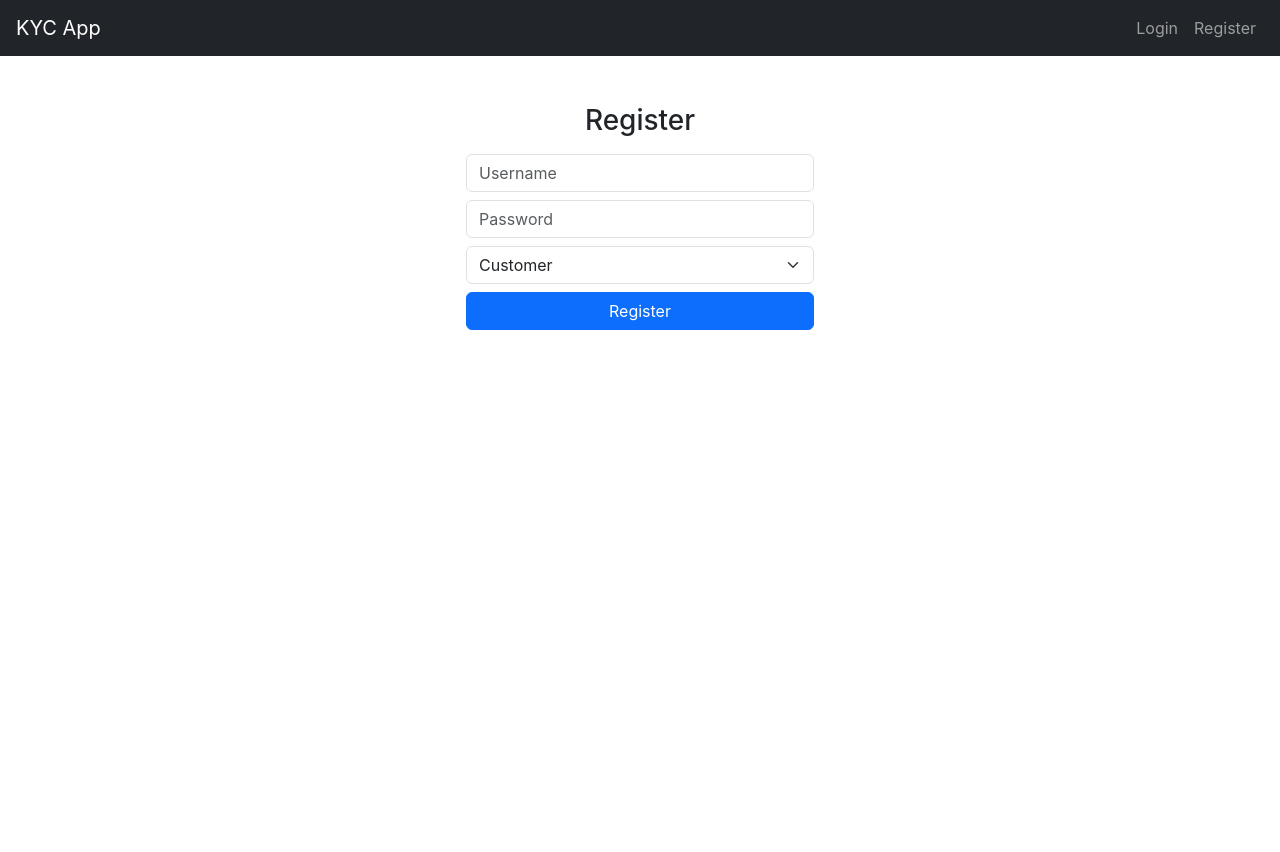
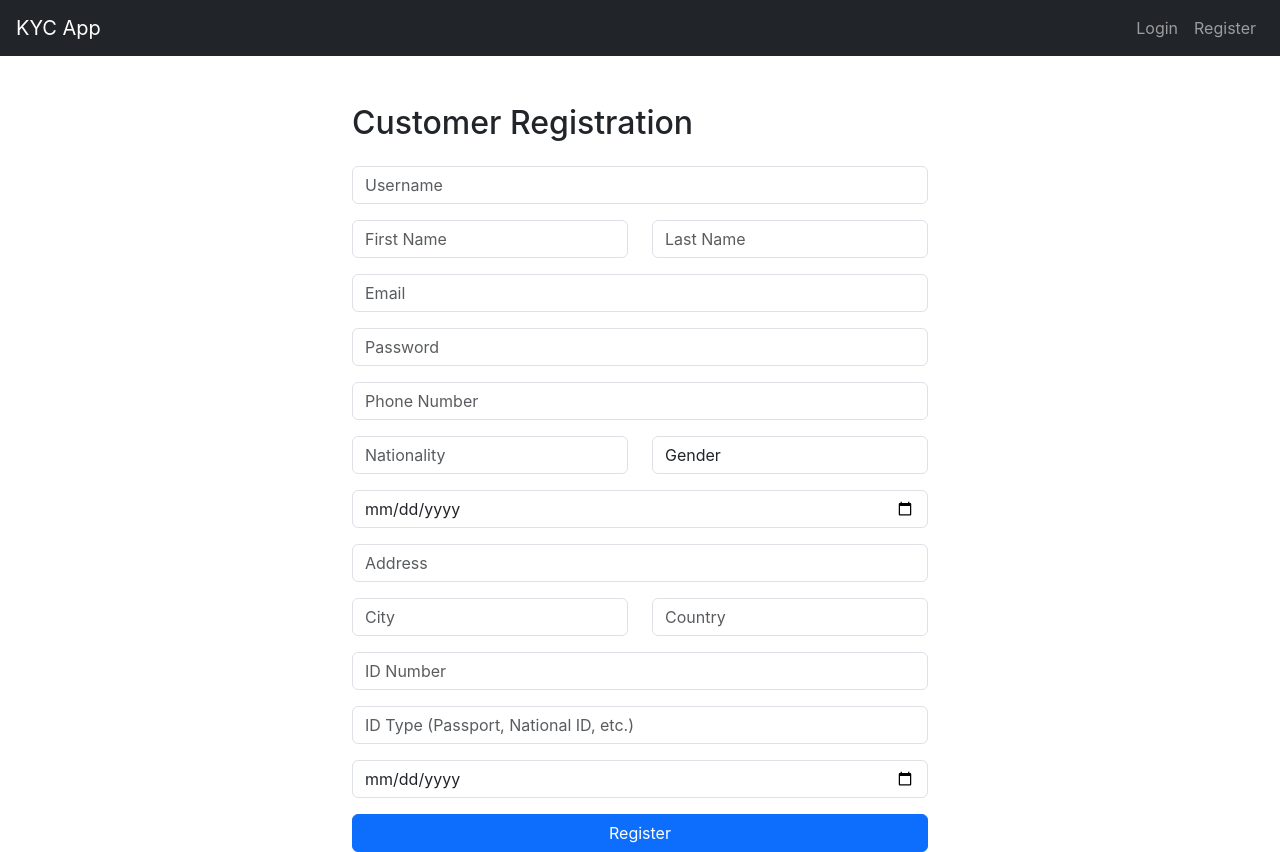
Before and after one commit to KYCApp/KycFrontEnd, a React (Create React App) app: page /register in a window 1280 px wide. Before the commit the page ends 800 px from the top, so only its background shows below. Built offline with nearby package versions, Linux system fonts and the light colour scheme.

Commit message:
updating login and register pages - adding customer dashboard

```diff
--- a/src/pages/CustomerDashboard.js
+++ b/src/pages/CustomerDashboard.js
@@ -0,0 +1,94 @@
+import { useEffect, useState } from "react";
+import api from "../api/axios";
+
+export default function CustomerDashboard() {
+  const [customer, setCustomer] = useState(null);
+  const [loading, setLoading] = useState(true);
+  const [error, setError] = useState("");
+
+  useEffect(() => {
+    const fetchCustomer = async () => {
+      try {
+        const res = await api.get("/customers/me");
+        setCustomer(res.data);
+      } catch (err) {
+        setError(err.response?.data?.message || "Failed to fetch profile");
+      } finally {
+        setLoading(false);
+      }
+    };
+
+    fetchCustomer();
+  }, []);
+
+  if (loading) return <p className="text-center mt-5">Loading profile...</p>;
+  if (error) return <p className="text-danger text-center mt-5">{error}</p>;
+
+  return (
+    <div className="container mt-5">
+      <h2 className="mb-4">Customer Profile</h2>
+
+      <div className="card shadow p-4">
+        <div className="row mb-3">
+          <div className="col">
+            <strong>Username:</strong> {customer.username}
+          </div>
+          <div className="col">
+            <strong>Email:</strong> {customer.email}
+          </div>
+        </div>
+
+        <div className="row mb-3">
+          <div className="col">
+            <strong>First Name:</strong> {customer.firstName}
+          </div>
+          <div className="col">
+            <strong>Last Name:</strong> {customer.lastName}
+          </div>
+        </div>
+
+        <div className="row mb-3">
+          <div className="col">
+            <strong>Phone Number:</strong> {customer.phoneNumber}
+          </div>
+          <div className="col">
+            <strong>Nationality:</strong> {customer.nationality}
+          </div>
+        </div>
+
+        <div className="row mb-3">
+          <div className="col">
+            <strong>Gender:</strong> {customer.gender}
+          </div>
+          <div className="col">
+            <strong>Date of Birth:</strong> {customer.dateOfBirth}
+          </div>
+        </div>
+
+        <div className="row mb-3">
+          <div className="col">
+            <strong>Address:</strong> {customer.address}
+          </div>
+          <div className="col">
+            <strong>City:</strong> {customer.city}
+          </div>
+          <div className="col">
+            <strong>Country:</strong> {customer.country}
+          </div>
+        </div>
+
+        <div className="row mb-3">
+          <div className="col">
+            <strong>ID Number:</strong> {customer.idNumber}
+          </div>
+          <div className="col">
+            <strong>ID Type:</strong> {customer.idType}
+          </div>
+          <div className="col">
+            <strong>ID Expiry Date:</strong> {customer.idExpiryDate}
+          </div>
+        </div>
+      </div>
+    </div>
+  );
+}
--- a/src/pages/Login.js
+++ b/src/pages/Login.js
@@ -1,35 +1,79 @@
 import { useState } from "react";
-import API from "../api/axios";
 import { useNavigate } from "react-router-dom";
+import api from "../api/axios";
 
 export default function Login() {
-  const [form, setForm] = useState({ username: "", password: "" });
-  const [error, setError] = useState("");
   const navigate = useNavigate();
 
-  const handleChange = (e) => setForm({ ...form, [e.target.name]: e.target.value });
+  const [formData, setFormData] = useState({
+    email: "",
+    password: "",
+  });
+
+  const [error, setError] = useState("");
+  const [loading, setLoading] = useState(false);
+
+  const handleChange = (e) => {
+    setFormData({
+      ...formData,
+      [e.target.name]: e.target.value,
+    });
+  };
 
   const handleSubmit = async (e) => {
     e.preventDefault();
+    setError("");
+    setLoading(true);
+
     try {
-      const res = await API.post("/auth/login", form);
+      const res = await api.post("/auth/login", formData);
+
+      // Save JWT + role
       localStorage.setItem("token", res.data.token);
       localStorage.setItem("role", res.data.role);
-      if (res.data.role === "CUSTOMER") navigate("/customer");
-      else navigate("/admin");
-    } catch {
-      setError("Invalid credentials");
+
+      // Redirect based on role
+      if (res.data.role === "ADMIN") {
+        navigate("/admin");
+      } else {
+        navigate("/customer");
+      }
+    } catch (err) {
+      setError(err.response?.data?.message || "Login failed");
+    } finally {
+      setLoading(false);
     }
   };
 
   return (
-    <div className="container mt-5 col-md-4">
-      <h3 className="mb-3 text-center">Login</h3>
+    <div className="container mt-5" style={{ maxWidth: "400px" }}>
+      <h2 className="mb-4">Login</h2>
       {error && <div className="alert alert-danger">{error}</div>}
+
       <form onSubmit={handleSubmit}>
-        <input className="form-control mb-2" name="username" placeholder="Username" onChange={handleChange} />
-        <input className="form-control mb-2" type="password" name="password" placeholder="Password" onChange={handleChange} />
-        <button className="btn btn-success w-100">Login</button>
+        <input
+          type="email"
+          className="form-control mb-3"
+          placeholder="Email"
+          name="email"
+          value={formData.email}
+          onChange={handleChange}
+          required
+        />
+
+        <input
+          type="password"
+          className="form-control mb-3"
+          placeholder="Password"
+          name="password"
+          value={formData.password}
+          onChange={handleChange}
+          required
+        />
+
+        <button type="submit" className="btn btn-primary w-100" disabled={loading}>
+          {loading ? "Logging in..." : "Login"}
+        </button>
       </form>
     </div>
   );
--- a/src/pages/Register.js
+++ b/src/pages/Register.js
@@ -1,36 +1,230 @@
 import { useState } from "react";
-import API from "../api/axios";
 import { useNavigate } from "react-router-dom";
+import api from "../api/axios";
 
 export default function Register() {
-  const [form, setForm] = useState({ username: "", password: "", role: "CUSTOMER" });
-  const [error, setError] = useState("");
   const navigate = useNavigate();
 
-  const handleChange = (e) => setForm({ ...form, [e.target.name]: e.target.value });
+  const [formData, setFormData] = useState({
+    username: "",
+    firstName: "",
+    lastName: "",
+    email: "",
+    password: "",
+    phoneNumber: "",
+    nationality: "",
+    gender: "",
+    dateOfBirth: "",
+    address: "",
+    city: "",
+    country: "",
+    idNumber: "",
+    idType: "",
+    idExpiryDate: "",
+  });
+
+  const [error, setError] = useState("");
+  const [loading, setLoading] = useState(false);
+
+  const handleChange = (e) => {
+    setFormData({
+      ...formData,
+      [e.target.name]: e.target.value,
+    });
+  };
 
   const handleSubmit = async (e) => {
     e.preventDefault();
+    setError("");
+    setLoading(true);
+
     try {
-      await API.post("/auth/register", form);
+      await api.post("/auth/register", formData);
+      alert("Registration successful! Check your email to verify your account.");
       navigate("/login");
-    } catch {
-      setError("Registration failed");
+    } catch (err) {
+      setError(err.response?.data?.message || "Registration failed");
+    } finally {
+      setLoading(false);
     }
   };
 
   return (
-    <div className="container mt-5 col-md-4">
-      <h3 className="mb-3 text-center">Register</h3>
+    <div className="container mt-5" style={{ maxWidth: "600px" }}>
+      <h2 className="mb-4">Customer Registration</h2>
       {error && <div className="alert alert-danger">{error}</div>}
+
       <form onSubmit={handleSubmit}>
-        <input className="form-control mb-2" name="username" placeholder="Username" onChange={handleChange} />
-        <input className="form-control mb-2" type="password" name="password" placeholder="Password" onChange={handleChange} />
-        <select className="form-select mb-2" name="role" onChange={handleChange}>
-          <option value="CUSTOMER">Customer</option>
-          <option value="ADMIN">Admin</option>
-        </select>
-        <button className="btn btn-primary w-100">Register</button>
+        {/* Username */}
+        <input
+          type="text"
+          className="form-control mb-3"
+          placeholder="Username"
+          name="username"
+          value={formData.username}
+          onChange={handleChange}
+          required
+        />
+
+        <div className="row">
+          <div className="col">
+            <input
+              type="text"
+              className="form-control mb-3"
+              placeholder="First Name"
+              name="firstName"
+              value={formData.firstName}
+              onChange={handleChange}
+              required
+            />
+          </div>
+          <div className="col">
+            <input
+              type="text"
+              className="form-control mb-3"
+              placeholder="Last Name"
+              name="lastName"
+              value={formData.lastName}
+              onChange={handleChange}
+              required
+            />
+          </div>
+        </div>
+
+        <input
+          type="email"
+          className="form-control mb-3"
+          placeholder="Email"
+          name="email"
+          value={formData.email}
+          onChange={handleChange}
+          required
+        />
+
+        <input
+          type="password"
+          className="form-control mb-3"
+          placeholder="Password"
+          name="password"
+          value={formData.password}
+          onChange={handleChange}
+          required
+        />
+
+        <input
+          type="text"
+          className="form-control mb-3"
+          placeholder="Phone Number"
+          name="phoneNumber"
+          value={formData.phoneNumber}
+          onChange={handleChange}
+          required
+        />
+
+        <div className="row">
+          <div className="col">
+            <input
+              type="text"
+              className="form-control mb-3"
+              placeholder="Nationality"
+              name="nationality"
+              value={formData.nationality}
+              onChange={handleChange}
+              required
+            />
+          </div>
+          <div className="col">
+            <select
+              className="form-control mb-3"
+              name="gender"
+              value={formData.gender}
+              onChange={handleChange}
+              required
+            >
+              <option value="">Gender</option>
+              <option value="MALE">Male</option>
+              <option value="FEMALE">Female</option>
+              <option value="OTHER">Other</option>
+            </select>
+          </div>
+        </div>
+
+        <input
+          type="date"
+          className="form-control mb-3"
+          name="dateOfBirth"
+          value={formData.dateOfBirth}
+          onChange={handleChange}
+          required
+        />
+
+        <input
+          type="text"
+          className="form-control mb-3"
+          placeholder="Address"
+          name="address"
+          value={formData.address}
+          onChange={handleChange}
+          required
+        />
+
+        <div className="row">
+          <div className="col">
+            <input
+              type="text"
+              className="form-control mb-3"
+              placeholder="City"
+              name="city"
+              value={formData.city}
+              onChange={handleChange}
+              required
+            />
+          </div>
+          <div className="col">
+            <input
+              type="text"
+              className="form-control mb-3"
+              placeholder="Country"
+              name="country"
+              value={formData.country}
+              onChange={handleChange}
+              required
+            />
+          </div>
+        </div>
+
+        <input
+          type="text"
+          className="form-control mb-3"
+          placeholder="ID Number"
+          name="idNumber"
+          value={formData.idNumber}
+          onChange={handleChange}
+          required
+        />
+
+        <input
+          type="text"
+          className="form-control mb-3"
+          placeholder="ID Type (Passport, National ID, etc.)"
+          name="idType"
+          value={formData.idType}
+          onChange={handleChange}
+          required
+        />
+
+        <input
+          type="date"
+          className="form-control mb-3"
+          name="idExpiryDate"
+          value={formData.idExpiryDate}
+          onChange={handleChange}
+          required
+        />
+
+        <button type="submit" className="btn btn-primary w-100" disabled={loading}>
+          {loading ? "Registering..." : "Register"}
+        </button>
       </form>
     </div>
   );
```
